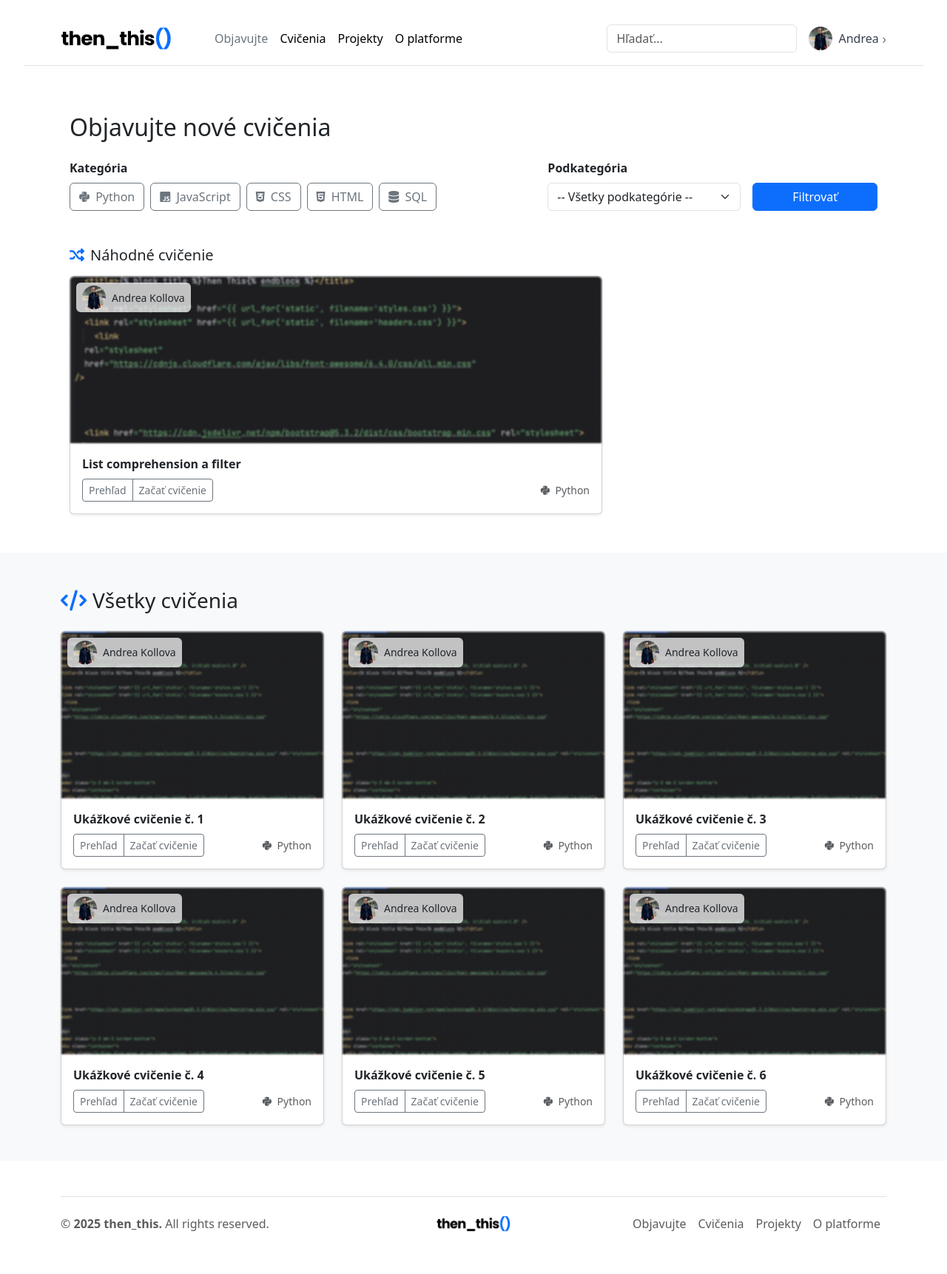
After one commit to andreakollova/platforma-thenthis, a Flask app: page /objavujte in a window 1280 px wide. The commit adds this page. Shown: the whole page at 74% size. Run offline with Flask 3, Linux system fonts and the light colour scheme.

Commit message:
Checkpoint 9 - objavujte frontend

```diff
--- a/app.py
+++ b/app.py
@@ -30,6 +30,10 @@ def moje_cvicenia():
 def profil():
     return render_template('profil.html')
 
+@app.route('/objavujte')
+def objavujte():
+    return render_template('objavujte.html')
+
 @app.route("/register")
 def register():
     return render_template("register.html")
--- a/static/styles.css
+++ b/static/styles.css
@@ -121,3 +121,13 @@ h1 {
   background-color: #f8d7da;
   color: #842029;
 }
+
+.full-width-section {
+  width: 100vw;
+  background-color: #f8f9fa;
+  position: relative;
+  left: 50%;
+  right: 50%;
+  margin-left: -50vw;
+  margin-right: -50vw;
+}
--- a/templates/base.html
+++ b/templates/base.html
@@ -27,7 +27,7 @@
           <li><a href="#" class="nav-link px-2 link-body-emphasis">O platforme</a></li>
         </ul>
         <form class="col-12 col-lg-auto mb-3 mb-lg-0 me-lg-3" role="search">
-          <input type="search" class="form-control" placeholder="Search..." aria-label="Search">
+          <input type="search" class="form-control" placeholder="Hľadať..." aria-label="Search">
         </form>
         <div class="dropdown text-end d-flex align-items-center gap-2">
           <a href="http://127.0.0.1:5000/dashboard" class="dropdown text-end d-flex align-items-center gap-2 text-decoration-none" style="color: #374151;">
--- /dev/null
+++ b/templates/objavujte.html
@@ -0,0 +1,145 @@
+{% extends "base.html" %}
+
+{% block title %}Objavujte cvičenia{% endblock %}
+
+{% block content %}
+<main>
+
+  <!-- BIELA sekcia s filtrami a náhodným cvičením -->
+  <div class="w-100 py-5 bg-white">
+    <div class="container">
+      <h2 class="mb-4">Objavujte nové cvičenia</h2>
+
+      <!-- Filter -->
+      <form method="GET" id="filter-form" class="row align-items-end g-3 mb-5">
+        <div class="col-md-7">
+          <label class="form-label fw-semibold mb-2">Kategória</label>
+          <div class="d-flex flex-wrap gap-2">
+            <button type="button" class="btn btn-outline-secondary category-btn" data-category="Python">
+              <i class="fab fa-python me-1"></i> Python
+            </button>
+            <button type="button" class="btn btn-outline-secondary category-btn" data-category="JavaScript">
+              <i class="fab fa-js-square me-1"></i> JavaScript
+            </button>
+            <button type="button" class="btn btn-outline-secondary category-btn" data-category="CSS">
+              <i class="fab fa-css3-alt me-1"></i> CSS
+            </button>
+            <button type="button" class="btn btn-outline-secondary category-btn" data-category="HTML">
+              <i class="fab fa-html5 me-1"></i> HTML
+            </button>
+            <button type="button" class="btn btn-outline-secondary category-btn" data-category="SQL">
+              <i class="fas fa-database me-1"></i> SQL
+            </button>
+          </div>
+          <input type="hidden" name="category" id="category-input">
+        </div>
+
+        <div class="col-md-3">
+          <label class="form-label fw-semibold">Podkategória</label>
+          <select name="subcategory" class="form-select" id="filter-subcategory">
+            <option value="">-- Všetky podkategórie --</option>
+          </select>
+        </div>
+
+        <div class="col-md-2">
+          <button class="btn btn-primary w-100">Filtrovať</button>
+        </div>
+      </form>
+
+      <!-- Náhodné cvičenie -->
+      <div class="mb-1">
+        <div style="max-width: 720px;">
+          <h5 class="mb-3 fs-5">
+            <i class="fas fa-random text-primary me-2"></i>Náhodné cvičenie
+          </h5>
+          <div class="card shadow-sm position-relative">
+            <img src="{{ url_for('static', filename='peter.png') }}" class="card-img-top card-image-blur" style="height: 225px; object-fit: cover;" alt="random">
+            <div class="position-absolute top-0 start-0 m-2 d-flex align-items-center bg-light bg-opacity-75 px-2 py-1 rounded">
+              <img src="{{ url_for('static', filename='andrea.jpg') }}" alt="Andrea Kollova" width="32" height="32" class="rounded-circle me-2">
+              <span class="small text-dark fw-medium">Andrea Kollova</span>
+            </div>
+            <div class="card-body">
+              <p class="card-text fw-bold mb-2">List comprehension a filter</p>
+              <div class="d-flex justify-content-between align-items-center">
+                <div class="btn-group">
+                  <button class="btn btn-sm btn-outline-secondary">Prehľad</button>
+                  <button class="btn btn-sm btn-outline-secondary">Začať cvičenie</button>
+                </div>
+                <small class="text-body-secondary"><i class="fab fa-python me-1"></i> Python</small>
+              </div>
+            </div>
+          </div>
+        </div>
+      </div>
+    </div>
+  </div>
+
+  <!-- SIVÁ sekcia cez celú šírku pre všetky cvičenia -->
+  <div class="full-width-section py-5 bg-light">
+    <div class="container">
+      <h5 class="mb-4 fs-3">
+        <i class="fas fa-code text-primary me-2"></i>Všetky cvičenia
+      </h5>
+      <div class="row row-cols-1 row-cols-sm-2 row-cols-md-3 g-4">
+        {% for i in range(6) %}
+        <div class="col">
+          <div class="card shadow-sm position-relative">
+            <img src="{{ url_for('static', filename='peter.png') }}" class="card-img-top card-image-blur" style="height: 225px; object-fit: cover;" alt="cover">
+            <div class="position-absolute top-0 start-0 m-2 d-flex align-items-center bg-light bg-opacity-75 px-2 py-1 rounded">
+              <img src="{{ url_for('static', filename='andrea.jpg') }}" alt="Andrea Kollova" width="32" height="32" class="rounded-circle me-2">
+              <span class="small text-dark fw-medium">Andrea Kollova</span>
+            </div>
+            <div class="card-body">
+              <p class="card-text fw-bold mb-2">Ukážkové cvičenie č. {{ i + 1 }}</p>
+              <div class="d-flex justify-content-between align-items-center">
+                <div class="btn-group">
+                  <a href="#" class="btn btn-sm btn-outline-secondary">Prehľad</a>
+                  <a href="#" class="btn btn-sm btn-outline-secondary">Začať cvičenie</a>
+                </div>
+                <small class="text-body-secondary"><i class="fab fa-python me-1"></i> Python</small>
+              </div>
+            </div>
+          </div>
+        </div>
+        {% endfor %}
+      </div>
+    </div>
+  </div>
+
+</main>
+
+<script>
+const categoryButtons = document.querySelectorAll('.category-btn');
+const categoryInput = document.getElementById('category-input');
+const subcategorySelect = document.getElementById('filter-subcategory');
+
+const subcategories = {
+  Python: ['Premenné a typy', 'Funkcie a parametre', 'Podmienky (if / else)', 'Cykly (for / while)', 'Zoznamy a tuplá', 'Slovníky a množiny', 'Reťazce a metódy', 'OOP – triedy a objekty', 'Dedičnosť a super()', 'Moduly a importy', 'Práca so súbormi', 'Výnimky (try / except)', 'List comprehension', 'Lambda, map, filter', 'Dekorátory', 'Testovanie (unittest, pytest)', 'Flask – základy', 'Flask – routovanie a šablóny', 'Jinja2 – šablónovací jazyk'],
+  JavaScript: ['Základy syntaxe', 'DOM manipulácia', 'Funkcie a callbacky', 'Události (events)', 'Podmienky a cykly', 'Fetch API / Ajax', 'LocalStorage', 'ES6+ features'],
+  CSS: ['Selektory a štruktúra', 'Farby a pozadia', 'Flexbox', 'Grid layout', 'Responsívny dizajn', 'Animácie', 'Pseudo triedy', 'Premenné a BEM'],
+  HTML: ['Základná štruktúra', 'Formuláre', 'Semantika', 'Tabuľky', 'Odkazy a obrázky', 'Multimédiá', 'Meta tagy', 'Základy SEO'],
+  SQL: ['SELECT a FROM', 'WHERE a logika', 'JOIN operácie', 'GROUP BY a COUNT', 'INSERT, UPDATE, DELETE', 'Indexy a optimalizácia', 'Agregačné funkcie', 'Poddotazy']
+};
+
+categoryButtons.forEach(btn => {
+  btn.addEventListener('click', () => {
+    categoryButtons.forEach(b => b.classList.remove('btn-primary'));
+    categoryButtons.forEach(b => b.classList.add('btn-outline-secondary'));
+    btn.classList.remove('btn-outline-secondary');
+    btn.classList.add('btn-primary');
+
+    categoryInput.value = btn.dataset.category;
+
+    const selected = btn.dataset.category;
+    const options = subcategories[selected] || [];
+    subcategorySelect.innerHTML = '<option value="">-- Všetky podkategórie --</option>';
+    options.forEach(sub => {
+      const opt = document.createElement("option");
+      opt.value = sub;
+      opt.textContent = sub;
+      subcategorySelect.appendChild(opt);
+    });
+  });
+});
+</script>
+{% endblock %}
```
Also changed, not shown: templates/index.html (+14 -3 lines).
